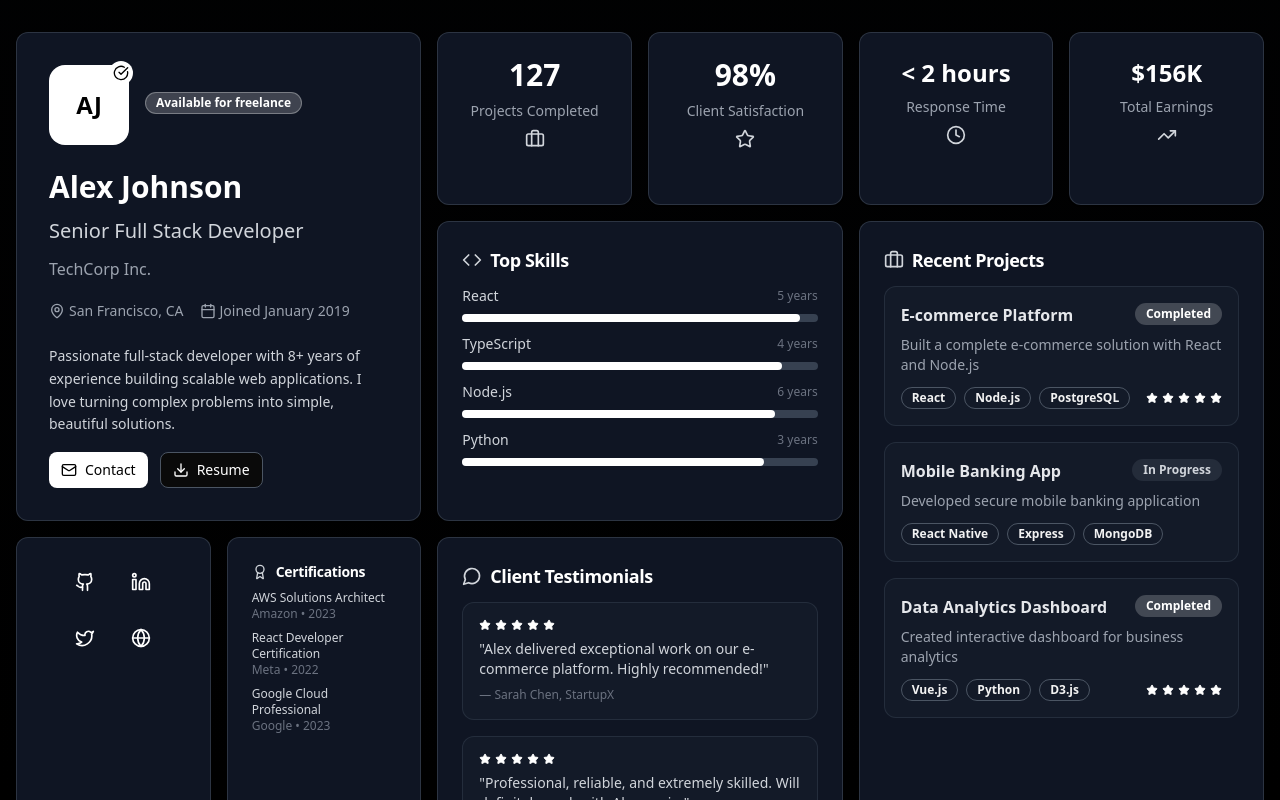
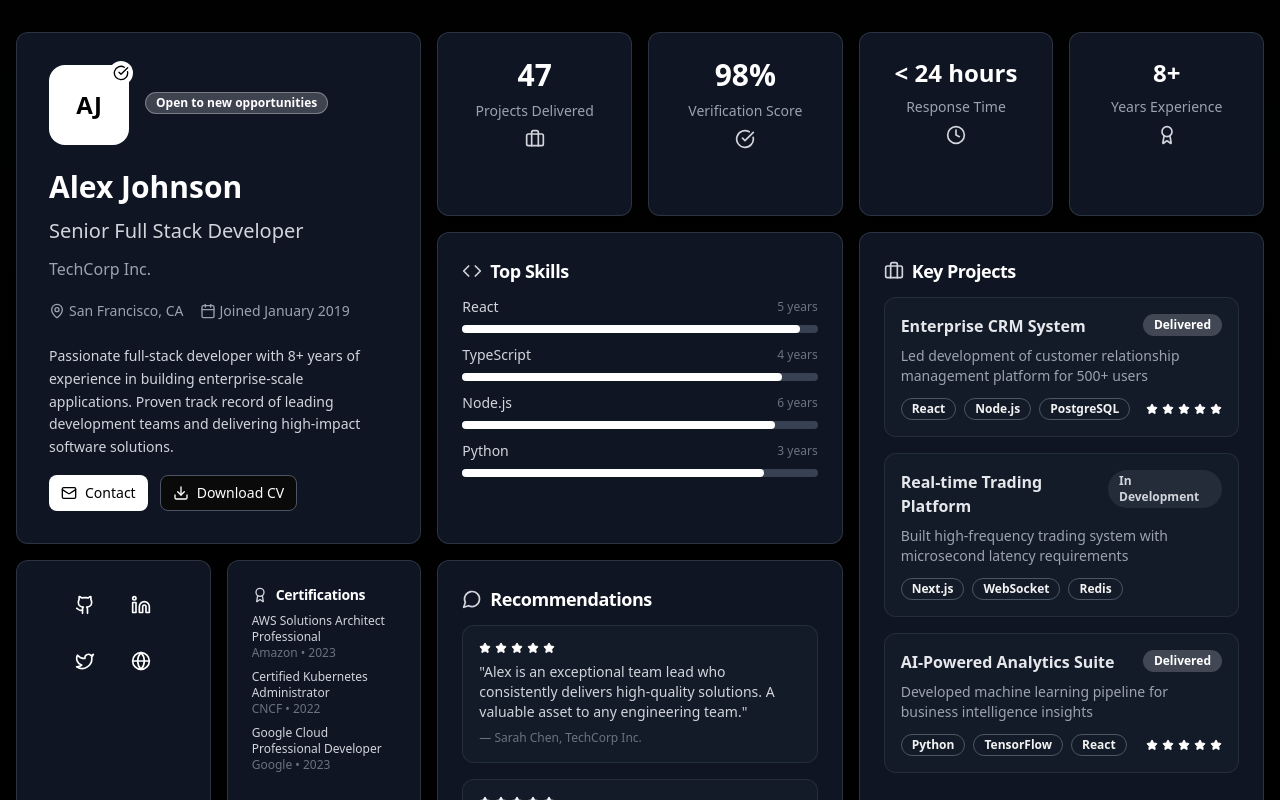
Before and after one commit to rubberpirate/IdenZero, a React (Vite) app in the folder frontend/: page /profile in a window 1280 px wide. Shown: the top 800 px of the page. Built offline with nearby package versions, Linux system fonts and the light colour scheme.

Commit message:
profile page

```diff
--- a/frontend/src/pages/ProfilePage.tsx
+++ b/frontend/src/pages/ProfilePage.tsx
@@ -42,8 +42,8 @@ const ProfilePage = () => {
     location: "San Francisco, CA",
     email: "alex.johnson@email.com",
     avatar: "/placeholder.svg",
-    bio: "Passionate full-stack developer with 8+ years of experience building scalable web applications. I love turning complex problems into simple, beautiful solutions.",
-    availability: "Available for freelance",
+    bio: "Passionate full-stack developer with 8+ years of experience in building enterprise-scale applications. Proven track record of leading development teams and delivering high-impact software solutions.",
+    availability: "Open to new opportunities",
     joinDate: "January 2019",
     verified: true,
     skills: [
@@ -55,50 +55,50 @@ const ProfilePage = () => {
       { name: "AWS", level: 80, years: 3 }
     ],
     stats: {
-      projectsCompleted: 127,
-      clientSatisfaction: 98,
-      responseTime: "< 2 hours",
-      totalEarnings: "$156K"
+      projectsCompleted: 47,
+      verificationScore: 98,
+      responseTime: "< 24 hours",
+      yearsExperience: "8+"
     },
     recentProjects: [
       {
-        title: "E-commerce Platform",
-        description: "Built a complete e-commerce solution with React and Node.js",
+        title: "Enterprise CRM System",
+        description: "Led development of customer relationship management platform for 500+ users",
         tech: ["React", "Node.js", "PostgreSQL"],
-        status: "Completed",
+        status: "Delivered",
         rating: 5
       },
       {
-        title: "Mobile Banking App",
-        description: "Developed secure mobile banking application",
-        tech: ["React Native", "Express", "MongoDB"],
-        status: "In Progress",
+        title: "Real-time Trading Platform",
+        description: "Built high-frequency trading system with microsecond latency requirements",
+        tech: ["Next.js", "WebSocket", "Redis"],
+        status: "In Development",
         rating: null
       },
       {
-        title: "Data Analytics Dashboard",
-        description: "Created interactive dashboard for business analytics",
-        tech: ["Vue.js", "Python", "D3.js"],
-        status: "Completed",
+        title: "AI-Powered Analytics Suite",
+        description: "Developed machine learning pipeline for business intelligence insights",
+        tech: ["Python", "TensorFlow", "React"],
+        status: "Delivered",
         rating: 5
       }
     ],
     certifications: [
-      { name: "AWS Solutions Architect", issuer: "Amazon", year: 2023 },
-      { name: "React Developer Certification", issuer: "Meta", year: 2022 },
-      { name: "Google Cloud Professional", issuer: "Google", year: 2023 }
+      { name: "AWS Solutions Architect Professional", issuer: "Amazon", year: 2023 },
+      { name: "Certified Kubernetes Administrator", issuer: "CNCF", year: 2022 },
+      { name: "Google Cloud Professional Developer", issuer: "Google", year: 2023 }
     ],
     testimonials: [
       {
-        text: "Alex delivered exceptional work on our e-commerce platform. Highly recommended!",
+        text: "Alex is an exceptional team lead who consistently delivers high-quality solutions. A valuable asset to any engineering team.",
         author: "Sarah Chen",
-        company: "StartupX",
+        company: "TechCorp Inc.",
         rating: 5
       },
       {
-        text: "Professional, reliable, and extremely skilled. Will definitely work with Alex again.",
+        text: "Outstanding technical skills and leadership abilities. Alex successfully led our most critical product launch.",
         author: "Michael Rodriguez",
-        company: "TechFlow",
+        company: "DataFlow Systems",
         rating: 5
       }
     ]
@@ -223,7 +223,7 @@ const ProfilePage = () => {
                   </Button>
                   <Button size="sm" variant="outline" className="border-gray-600 hover:bg-gray-800">
                     <Download className="w-4 h-4 mr-2" />
-                    Resume
+                    Download CV
                   </Button>
                 </div>
               </div>
@@ -234,19 +234,19 @@ const ProfilePage = () => {
           <BentoCard className="lg:col-span-1 xl:col-span-1" id="projects">
             <CardContent className="p-6 text-center">
               <div className="text-3xl font-bold text-white mb-2">{profileData.stats.projectsCompleted}</div>
-              <div className="text-sm text-gray-400 mb-2">Projects Completed</div>
+              <div className="text-sm text-gray-400 mb-2">Projects Delivered</div>
               <div className="flex justify-center">
                 <Briefcase className="w-5 h-5 text-gray-300" />
               </div>
             </CardContent>
           </BentoCard>
 
-          <BentoCard className="lg:col-span-1 xl:col-span-1" id="satisfaction">
+          <BentoCard className="lg:col-span-1 xl:col-span-1" id="verification">
             <CardContent className="p-6 text-center">
-              <div className="text-3xl font-bold text-white mb-2">{profileData.stats.clientSatisfaction}%</div>
-              <div className="text-sm text-gray-400 mb-2">Client Satisfaction</div>
+              <div className="text-3xl font-bold text-white mb-2">{profileData.stats.verificationScore}%</div>
+              <div className="text-sm text-gray-400 mb-2">Verification Score</div>
               <div className="flex justify-center">
-                <Star className="w-5 h-5 text-gray-300" />
+                <CheckCircle className="w-5 h-5 text-gray-300" />
               </div>
             </CardContent>
           </BentoCard>
@@ -261,12 +261,12 @@ const ProfilePage = () => {
             </CardContent>
           </BentoCard>
 
-          <BentoCard className="lg:col-span-1 xl:col-span-1" id="earnings">
+          <BentoCard className="lg:col-span-1 xl:col-span-1" id="experience">
             <CardContent className="p-6 text-center">
-              <div className="text-2xl font-bold text-white mb-2">{profileData.stats.totalEarnings}</div>
-              <div className="text-sm text-gray-400 mb-2">Total Earnings</div>
+              <div className="text-2xl font-bold text-white mb-2">{profileData.stats.yearsExperience}</div>
+              <div className="text-sm text-gray-400 mb-2">Years Experience</div>
               <div className="flex justify-center">
-                <TrendingUp className="w-5 h-5 text-gray-300" />
+                <Award className="w-5 h-5 text-gray-300" />
               </div>
             </CardContent>
           </BentoCard>
@@ -299,12 +299,12 @@ const ProfilePage = () => {
             </CardContent>
           </BentoCard>
 
-          {/* Recent Projects */}
+          {/* Key Projects */}
           <BentoCard className="md:col-span-2 lg:col-span-2 xl:col-span-2 md:row-span-2" id="projects-list">
             <CardHeader className="pb-3">
               <CardTitle className="flex items-center space-x-2 text-lg">
                 <Briefcase className="w-5 h-5 text-gray-300" />
-                <span>Recent Projects</span>
+                <span>Key Projects</span>
               </CardTitle>
             </CardHeader>
             <CardContent className="space-y-4">
@@ -320,7 +320,7 @@ const ProfilePage = () => {
                     <h4 className="font-semibold text-gray-200">{project.title}</h4>
                     <Badge
                       variant="secondary"
-                      className={project.status === 'Completed' ? 'bg-white/20 text-white' : 'bg-gray-500/20 text-gray-300'}
+                      className={project.status === 'Delivered' ? 'bg-white/20 text-white' : 'bg-gray-500/20 text-gray-300'}
                     >
                       {project.status}
                     </Badge>
@@ -394,7 +394,7 @@ const ProfilePage = () => {
             <CardHeader className="pb-3">
               <CardTitle className="flex items-center space-x-2 text-lg">
                 <MessageCircle className="w-5 h-5 text-gray-300" />
-                <span>Client Testimonials</span>
+                <span>Recommendations</span>
               </CardTitle>
             </CardHeader>
             <CardContent className="space-y-4">
@@ -431,15 +431,15 @@ const ProfilePage = () => {
             <CardContent className="space-y-3">
               <Button className="w-full justify-start bg-white text-black hover:bg-gray-200">
                 <Mail className="w-4 h-4 mr-2" />
-                Send Message
+                Contact Candidate
               </Button>
               <Button variant="outline" className="w-full justify-start border-gray-600 hover:bg-gray-800">
                 <Calendar className="w-4 h-4 mr-2" />
-                Schedule Call
+                Schedule Interview
               </Button>
               <Button variant="outline" className="w-full justify-start border-gray-600 hover:bg-gray-800">
                 <FileText className="w-4 h-4 mr-2" />
-                View Portfolio
+                Download Resume
               </Button>
             </CardContent>
           </BentoCard>
```
